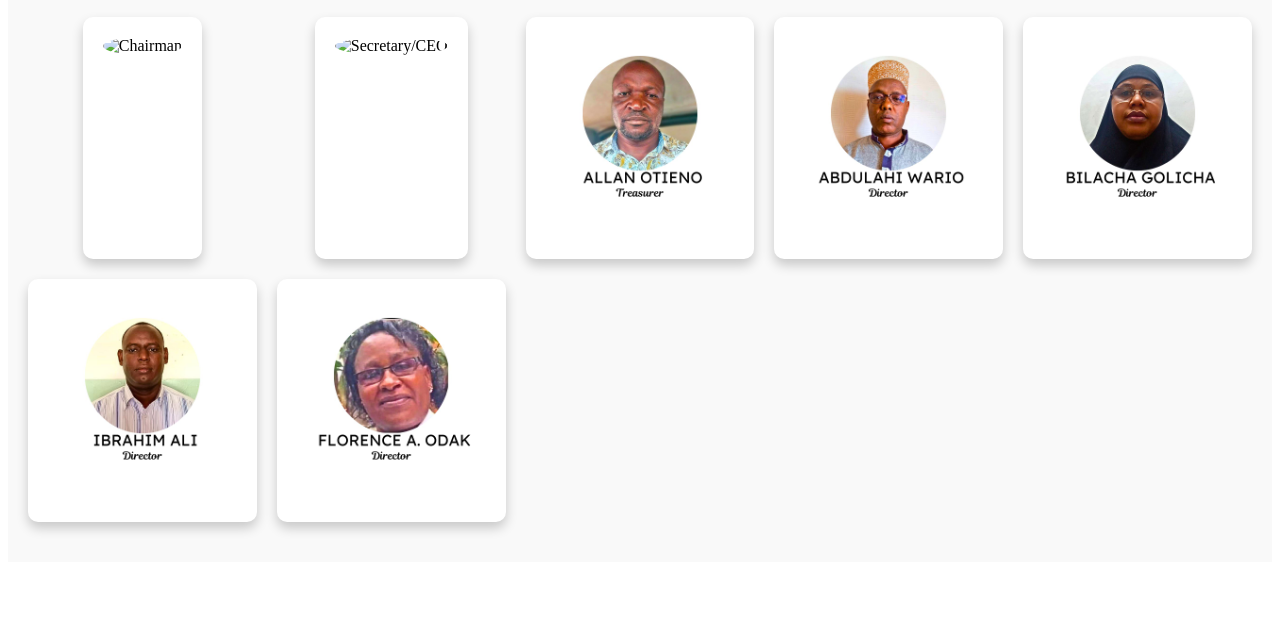
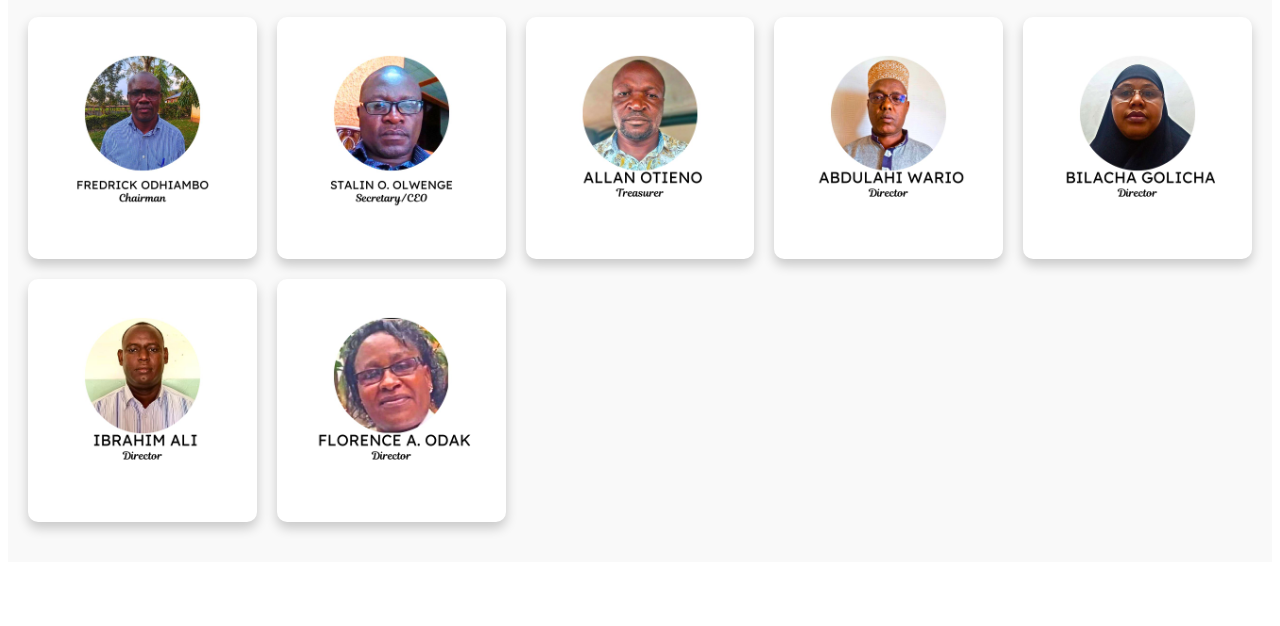
Before and after one commit to BradRobin/JoyousHands, a website: page views/about.html in a window 1280 px wide. Shown: the part 172-798 px from the top of the page. Drawn offline with Linux system fonts and the light colour scheme.

Commit message:
update member photos

```diff
--- a/views/about.html
+++ b/views/about.html
@@ -20,7 +20,7 @@
             <div class="dropdown">
                 <button class="dropdown-btn"><i class="fas fa-bars"></i></button> <!-- Menu Icon -->
                 <div class="dropdown-content" id="dropdown-menu">
-                    <a href="../views/index.html">Home</a>
+                    <a href="../index.html">Home</a>
                     <a href="../views/about.html">About Us</a>
                     <a href="../views/ourwork.html">Our Work</a>
                     <a href="#">Get Involved</a>
@@ -36,10 +36,10 @@
         <h2>Board Members</h2>
         <div class="grid-container">
             <div class="member">
-                <img src="../public/images/Odhiambo.jpg" alt="Chairman">
+                <img src="../public/images/FOdhiambo.jpg" alt="Chairman">
             </div>
             <div class="member">
-                <img src="../public/images/StalinO.jpg" alt="Secretary/CEO">
+                <img src="../public/images/OOlwenge.jpg" alt="Secretary/CEO">
             </div>
             <div class="member">
                 <img src="../public/images/Allan.jpg" alt="Treasurer">
```
